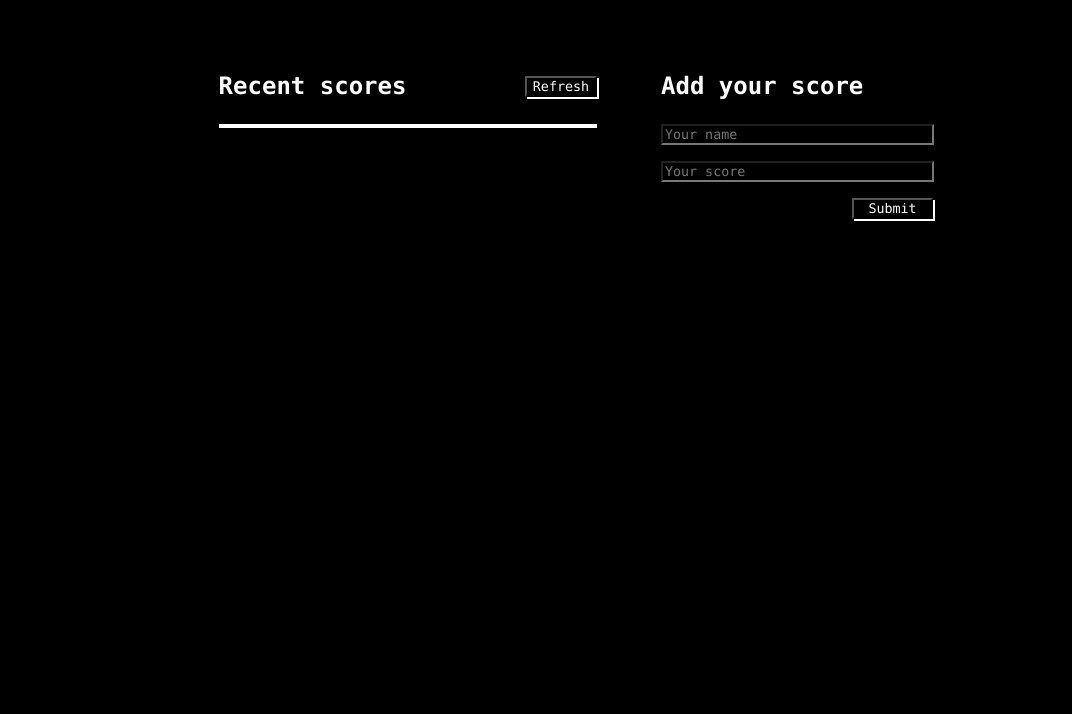
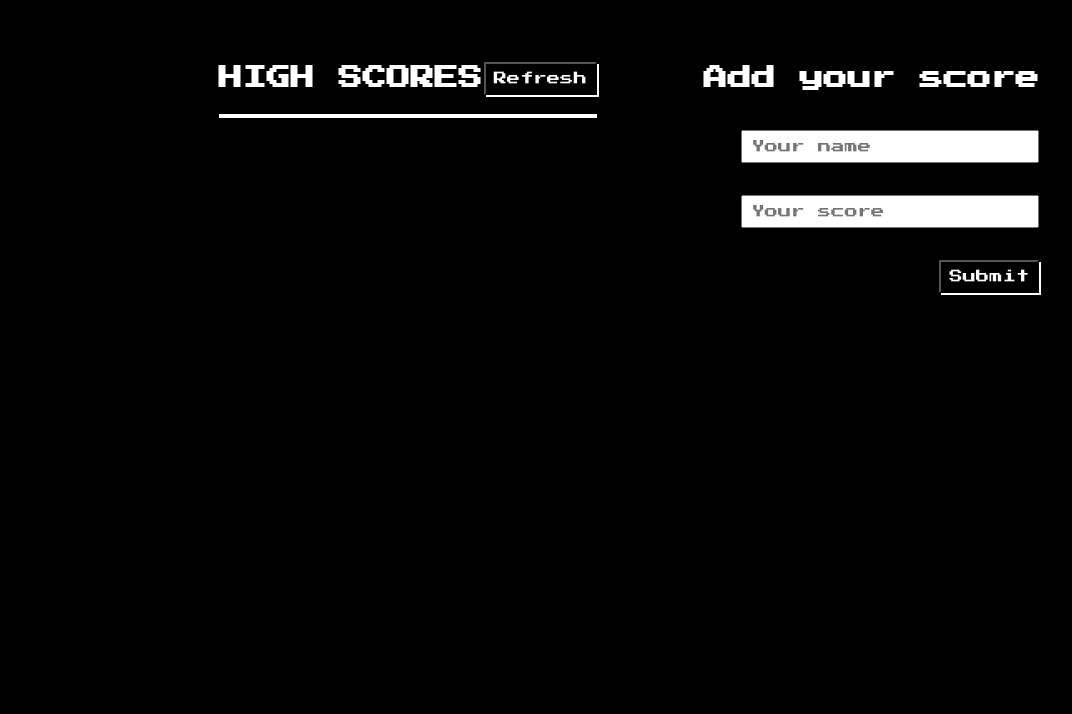
Before and after one commit to smunoz1988/Leaderboard, a website built with webpack: page src/index.html in a window 1280 px wide. Shown: the part 86-800 px from the top of the page, without its empty margins (11-1083 px from the left). Built offline with nearby package versions, Linux system fonts and the light colour scheme.

Commit message:
Add body style and fonts

```diff
--- a/src/index.html
+++ b/src/index.html
@@ -7,13 +7,13 @@
 </head>
 <body>
 
-  <h1>Leaderboard</h1>
+  <h1 class="flex-row">Leaderboard</h1>
 
   <section id="scoreSection" class="flex-row">
 
     <div class="scoresDiv">
       <div class="recentScores flex-row">
-        <p class="divTitles">Recent scores</p>
+        <p class="divTitles">HIGH SCORES</p>
         <button type="button" id="refreshBtn">Refresh</button>
       </div>
       <div id="scoresContainer">
@@ -22,12 +22,10 @@
 
     <div class="addScoreDiv flex-column">
       <p class="divTitles">Add your score</p>
-      <form id="addNewScoreForm">
-        <input type="text" id="inputName" placeholder="Your name">
-        <input type="number" id="inputScore" placeholder="Your score">
-        <div class="submitBtnContainer flex-row">
-          <button type="submit" id="submitBtn">Submit</button>
-        </div>
+      <form id="addNewScoreForm" class="flex-column">
+        <input type="text" id="inputName" class="input" placeholder="Your name">
+        <input type="number" id="inputScore" class="input" placeholder="Your score">
+        <button type="submit" id="submitBtn">Submit</button>
       </form>
     </div>
 
--- a/src/index.js
+++ b/src/index.js
@@ -39,7 +39,13 @@ const postDataServer = async (inputData) => {
 
 //Render scores on html after consuming API with getDataServer function
 const generateScoreItem = (score) => {
-  const itemScore = `<div>${score.user}:${score.score}</div>`;
+  const itemScore = `
+  <div class='rankContainer flex-row'>
+    <p>1</p>
+    <p>${score.user}</p>
+    <p>${score.score}</p>
+  </div>
+  `;
   return itemScore;
 };
 
--- a/src/style.css
+++ b/src/style.css
@@ -1,7 +1,12 @@
+@import url('https://fonts.googleapis.com/css2?family=Press+Start+2P&display=swap');
+
 * {
-  font-family: "Lucida Console", "Courier New", monospace;
+  font-family: 'Press Start 2P', cursive;
+  color: white;
+}
+
+body {
   background-color: black;
-  color: white;
 }
 
 .flex-row {
@@ -15,8 +20,8 @@
 
 h1 {
   margin: 2rem;
-  width: 316px;
   color: white;
+  justify-content: center;
 }
 
 #scoreSection {
@@ -40,8 +45,9 @@ h1 {
 }
 
 #refreshBtn {
-  height: 70%;
   box-shadow: 2px 2px;
+  padding: 0.5rem;
+  background-color: black;
 }
 
 #scoresContainer {
@@ -59,24 +65,26 @@ h1 {
 .addScoreDiv {
   padding: 2rem;
   width: 50%;
+  align-items: end;
 }
 
-#inputName {
-  width: 70%;
+.input {
+  margin-top: 1rem;
+  margin-bottom: 1rem;
+  padding: 0.5rem;
 }
 
-#inputScore {
-  margin-top: 1rem;
-  margin-bottom: 1rem;
-  width: 70%;
-}
-
-.submitBtnContainer {
-  width: 72%;
-  justify-content: right;
+form {
+  align-items: end;
 }
 
 #submitBtn {
   box-shadow: 2px 2px;
-  width: 30%;
+  padding: 0.5rem;
+  margin-top: 1rem;
+  background-color: black;
 }
+
+.rankContainer {
+  justify-content: space-between;
+}
```
